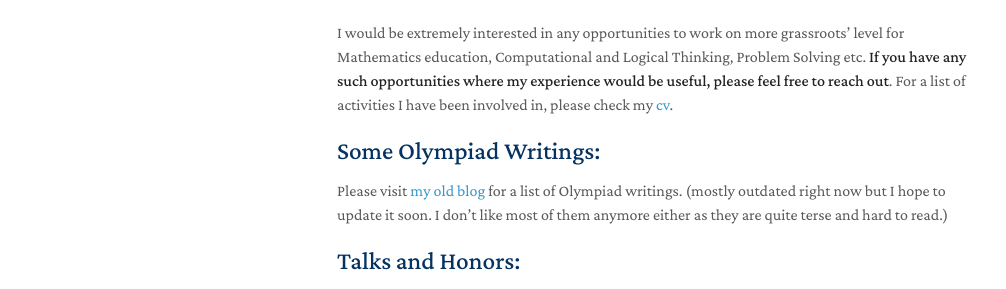
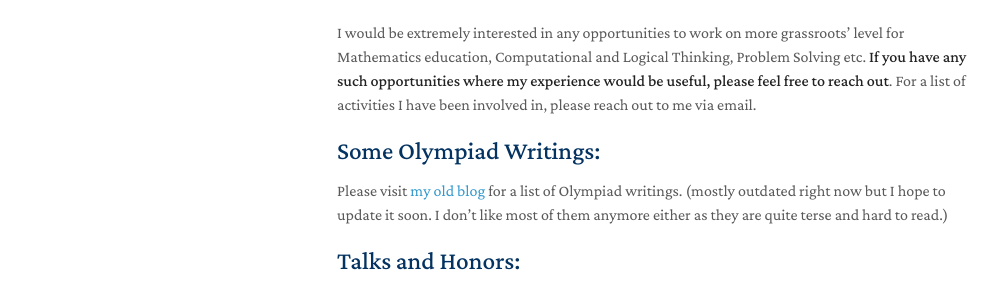
Before and after one commit to goyal-rohan/goyal-rohan.github.io, a Jekyll site: the page built from index.md, in a window 1280 px wide and 900 px high, scrolled down 985 px. Shown: the part 404-693 px from the top of the window, without its empty margins (133-1139 px from the left). Built offline with Jekyll 4.4.1, drawn with Linux system fonts in a browser that asks for light colours; nearby versions of some CDN libraries; a style sheet for code colours, icons or effects is not loaded; our own code applies the rules of GitHub Pages for plain Markdown files.

Commit message:
email not cv

```diff
--- a/index.md
+++ b/index.md
@@ -46,7 +46,7 @@ Subreviewed for FOCS and ACM Transcations on Algorithms.
 
 - **Outreach:**  I am also interested in understanding and improving school education in India especially in Mathematics and Computer Science. I want to understand how logical reasoning, puzzle solving and other aspects of problem solving can be inculcated into students at the grassroots level. I am also interested in increasing opportunities, awareness and recogonition for students who demonstrate extraordinary interest or capability in STEM fields.
 
-I would be extremely interested in any opportunities to work on more grassroots' level for Mathematics education, Computational and Logical Thinking, Problem Solving etc. **If you have any such opportunities where my experience would be useful, please feel free to reach out**. For a list of activities I have been involved in, please check my [cv](assets/files/rohan-cv-short.pdf).
+I would be extremely interested in any opportunities to work on more grassroots' level for Mathematics education, Computational and Logical Thinking, Problem Solving etc. **If you have any such opportunities where my experience would be useful, please feel free to reach out**. For a list of activities I have been involved in, please reach out to me via email.
 
 
 
```
